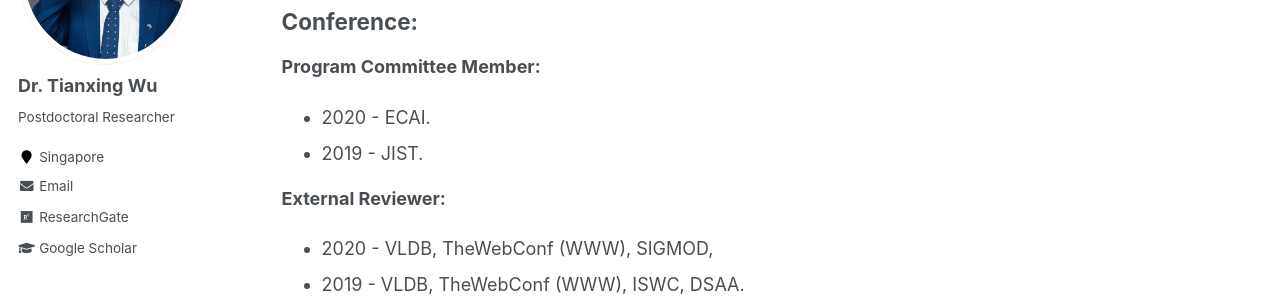
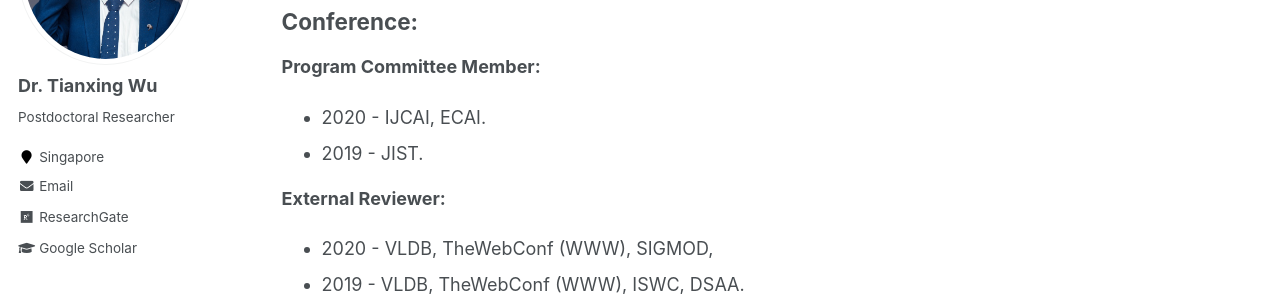
Before and after one commit to tianxing-wu/tianxing-wu.github.io, a Jekyll site: the page built from _pages/services.md, in a window 1280 px wide and 900 px high, scrolled down 577 px. Shown: the part 153-453 px from the top of the window. Built offline with Jekyll 4.4.1, drawn with Linux system fonts in a browser that asks for light colours.

Commit message:
site update

```diff
--- a/_pages/services.md
+++ b/_pages/services.md
@@ -22,7 +22,7 @@ author_profile: true
 
 ## Conference:
 **Program Committee Member:**
-* 2020 - ECAI.
+* 2020 - IJCAI, ECAI.
 * 2019 - JIST.
 
 **External Reviewer:**
```
Also changed, not shown: 2 other files.
